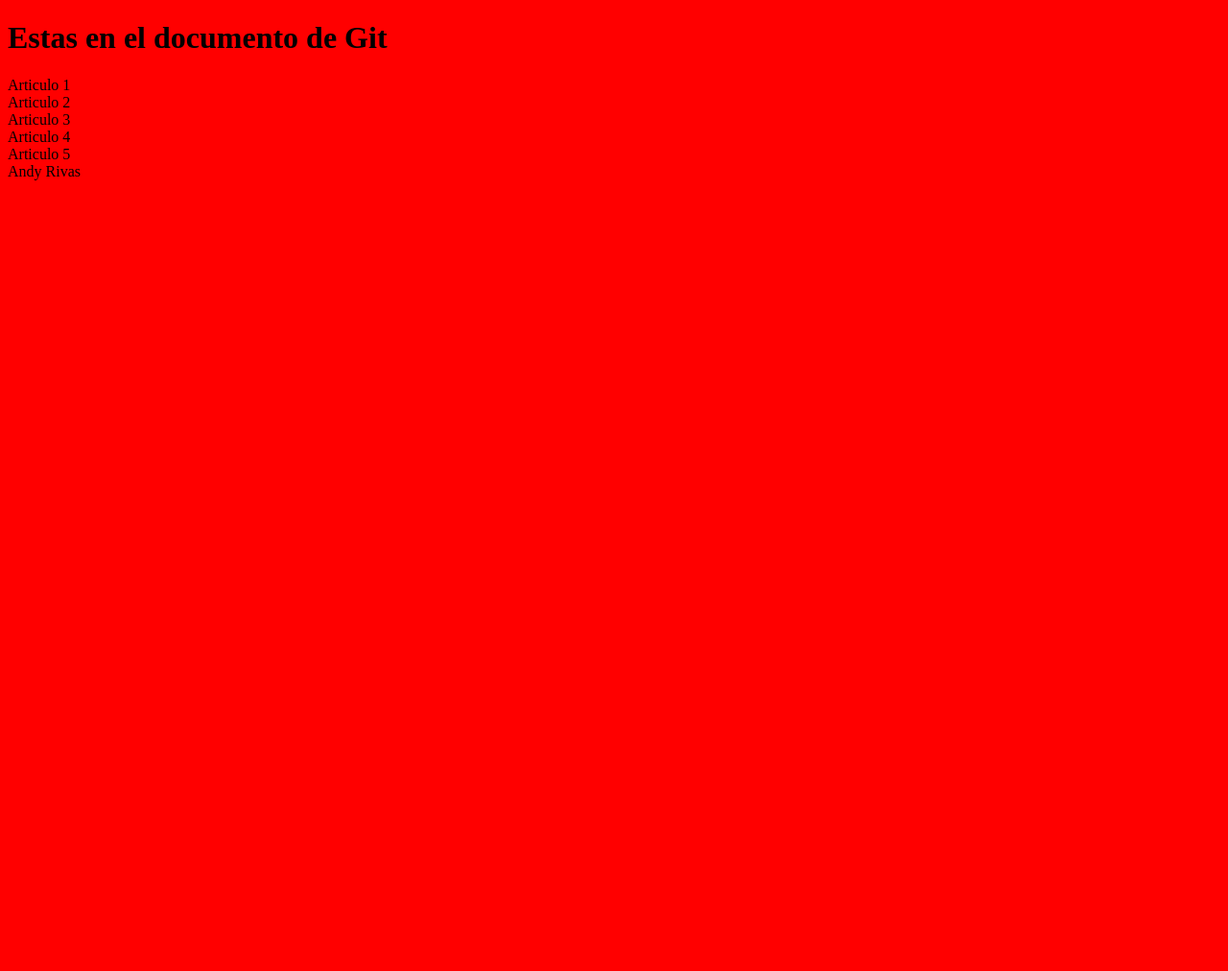
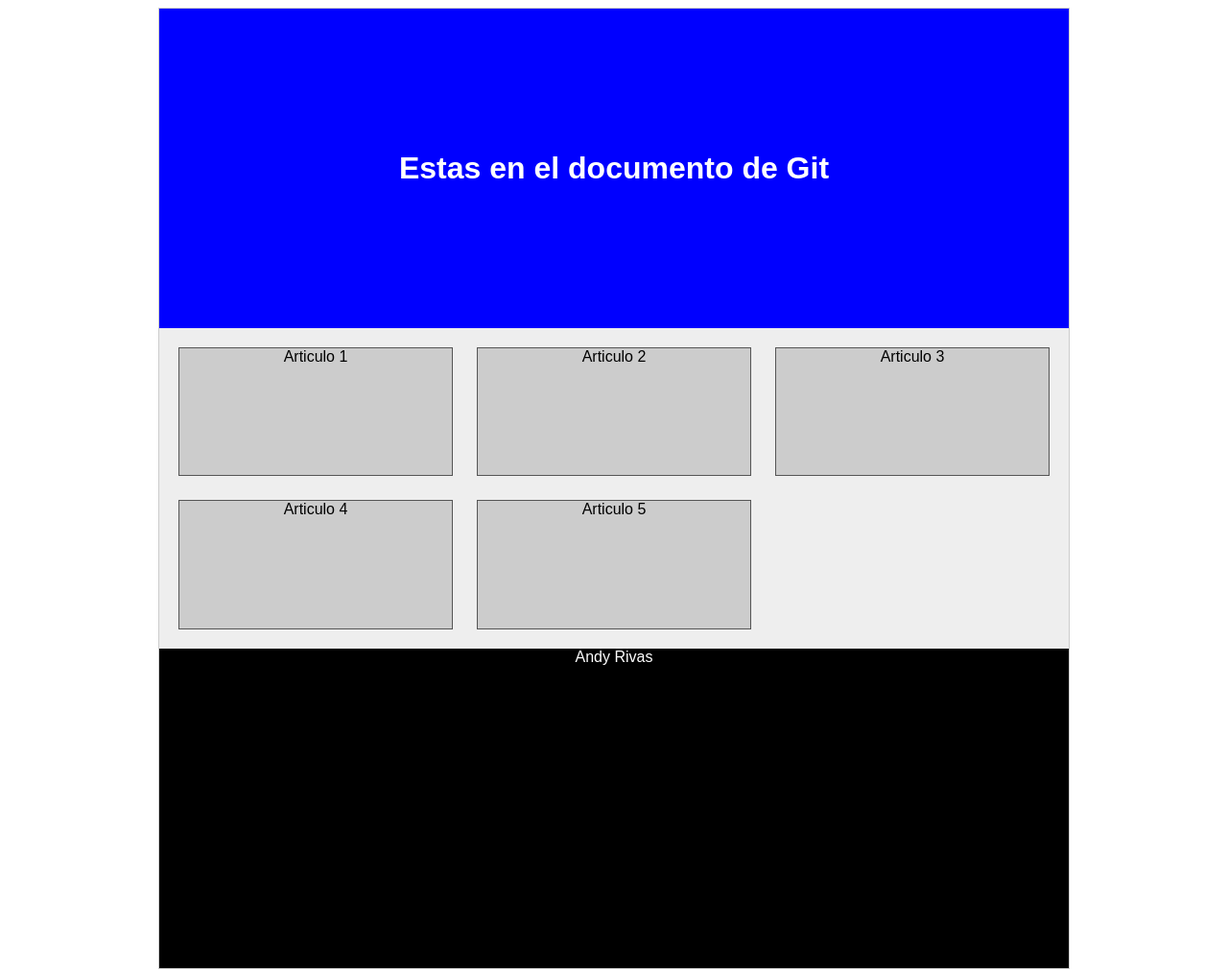
Before and after one commit to HunterWVI/prueba_git, a plain HTML site: page index.html in a window 1280 px wide. Shown: the whole page at 96% size. Before the commit the page ends 800 px from the top, so only its background shows below. Drawn offline with Linux system fonts and the light colour scheme.

Commit message:
Nuevos cambios en estilos

```diff
--- a/index.html
+++ b/index.html
@@ -7,14 +7,15 @@
     <link rel="stylesheet" href="styles.css">
 </head>
 <body>
+    <div id="website">
         <!-- Cabecera -->
-    <header>
+        <header id="header">
             <h1>Estas en el documento de Git</h1>
         </header>
 
         <!-- Fin Cabecera -->
 
-    <section>
+        <section id="content">
             <article>
                 Articulo 1
             </article>
@@ -32,8 +33,9 @@
             </article>
         </section>
 
-    <footer>
+        <footer id="footer">
             Andy Rivas
         </footer>
+    </div>
 </body>
 </html>
--- a/styles.css
+++ b/styles.css
@@ -1,3 +1,50 @@
 body {
-    background-color: red;;
+    font-family: sans-serif;
+    text-align: center;
 }
+/* ----------------------- EJERCICIO COMPLETO ----------------------- */
+#website * {
+    margin: 0px;
+    padding: 0px;
+}
+
+#website {
+    display: grid;
+    grid-template-columns: repeat(5, 1fr);
+    grid-template-rows: repeat(3, 1fr);
+
+    width: 75%;
+    height: 1000px;
+    margin: 0px auto;
+    border: 1px solid #ccc;
+}
+
+#header {
+    display: flex;
+    justify-content: center;
+    align-items: center;
+    grid-column: 1 / 6;
+    background-color: blue;
+    color: white;
+}
+
+#content {
+    grid-column: 1 / 6;
+    display: grid;
+    grid-template-columns: repeat(3, 1fr);
+    grid-gap: 25px;
+    padding: 20px;
+    background-color: #eee;
+}
+
+#content article {
+    background-color: #ccc;
+    border: 1px solid #555;
+}
+
+
+#footer {
+    grid-column: 1 / 6;
+    background-color: black;
+    color: white;
+}
```
Lines whose indentation alone changed are shown as unchanged.
